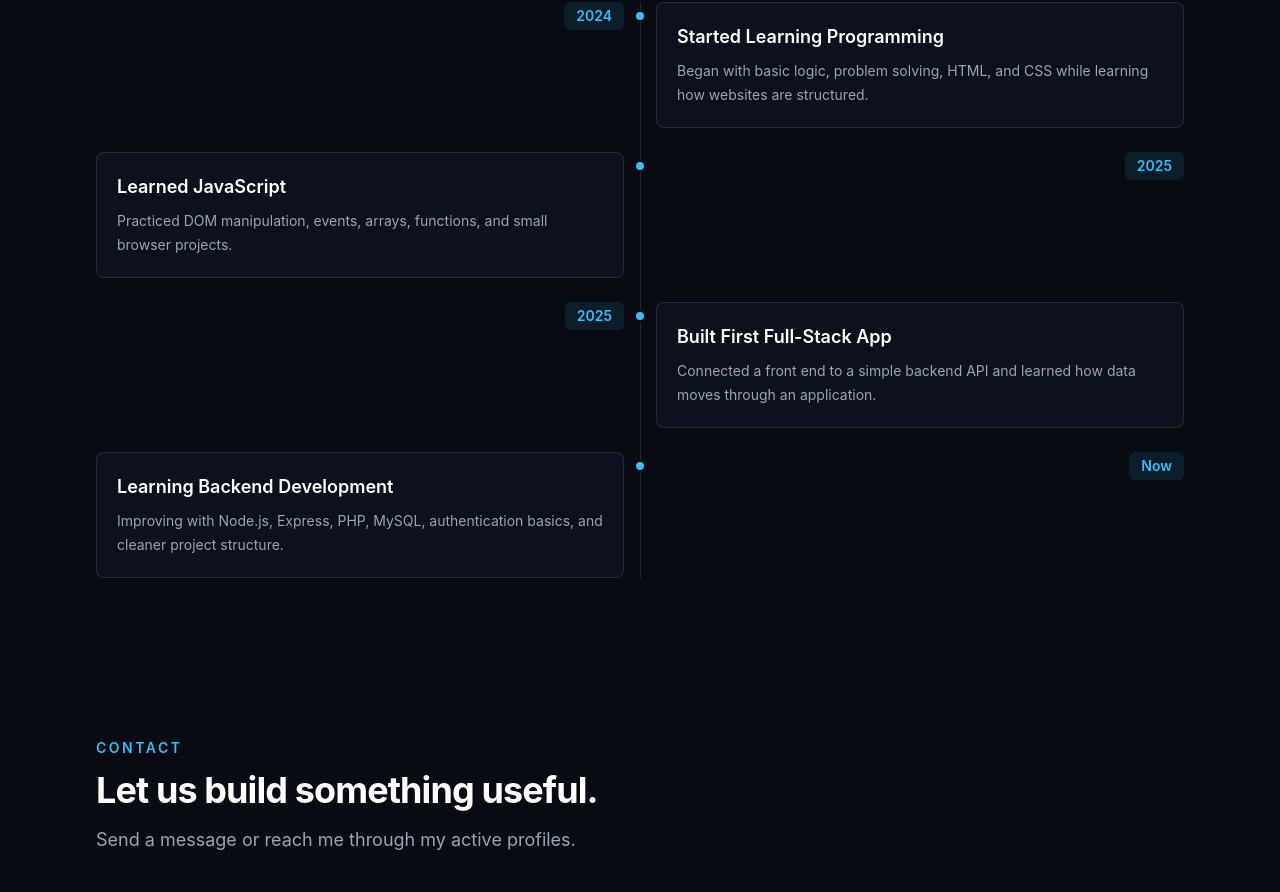
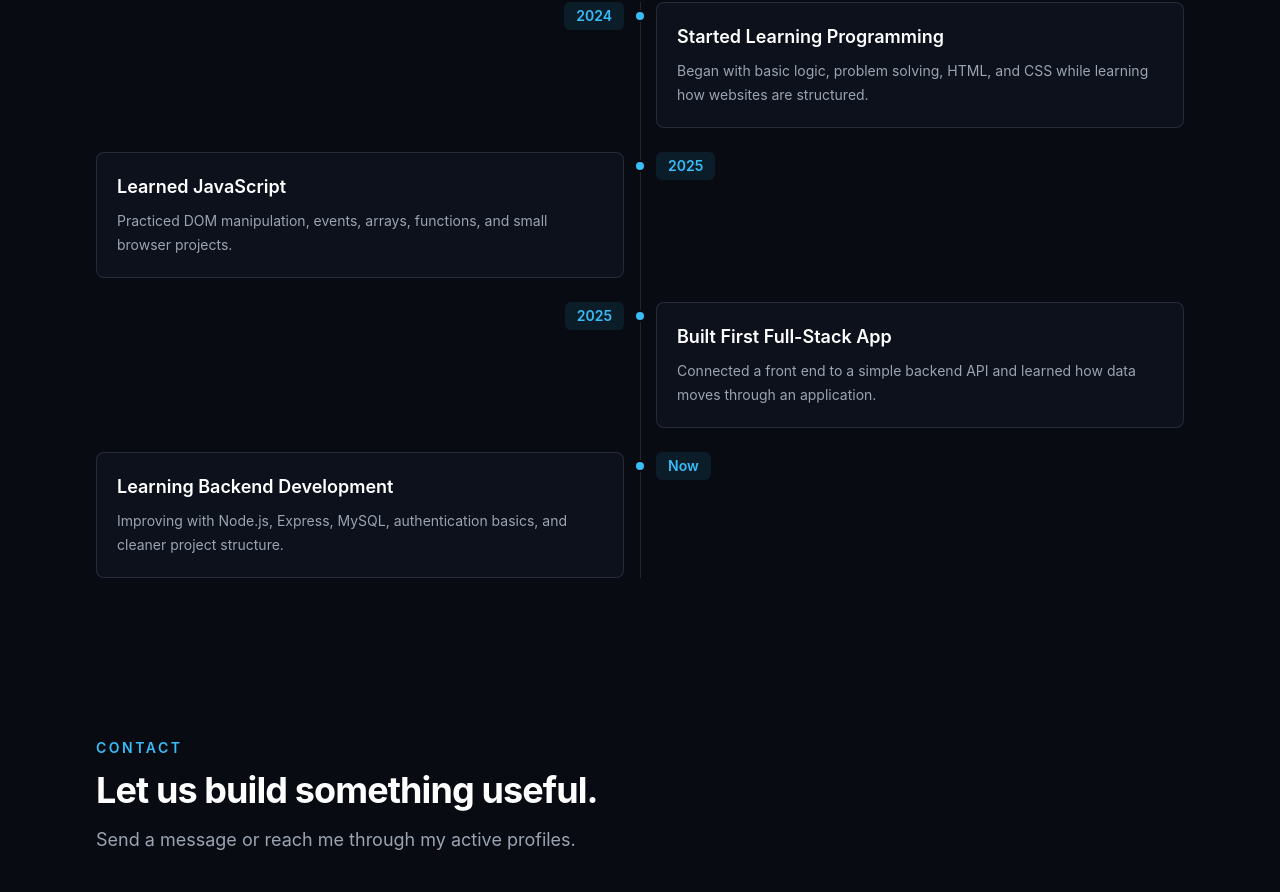
Before and after one commit to cyrsjhnprz/CyPortfolio, a Next.js app: page / in a window 1280 px wide. Shown: the part 3747-4639 px from the top of the page. Built offline with nearby package versions, Linux system fonts and the light colour scheme.

Commit message:
Updated journey css

```diff
--- a/src/components/Journey.tsx
+++ b/src/components/Journey.tsx
@@ -18,7 +18,7 @@ export function Journey() {
               className="relative grid gap-4 pl-12 sm:grid-cols-2 sm:gap-8 sm:pl-0"
             >
               <div
-                className={`sm:text-right ${index % 2 === 1 ? "sm:col-start-2 sm:text-left" : ""}`}
+                className={index % 2 === 1 ? "sm:col-start-2 sm:text-left" : "sm:text-right"}
               >
                 <span className="inline-flex rounded-md bg-accent/10 px-3 py-1 text-sm font-semibold text-accent">
                   {item.date}
--- a/src/lib/data.ts
+++ b/src/lib/data.ts
@@ -89,7 +89,7 @@ export const timeline = [
   {
     title: "Learning Backend Development",
     date: "Now",
-    text: "Improving with Node.js, Express, PHP, MySQL, authentication basics, and cleaner project structure."
+    text: "Improving with Node.js, Express, MySQL, authentication basics, and cleaner project structure."
   }
 ];
 
```
